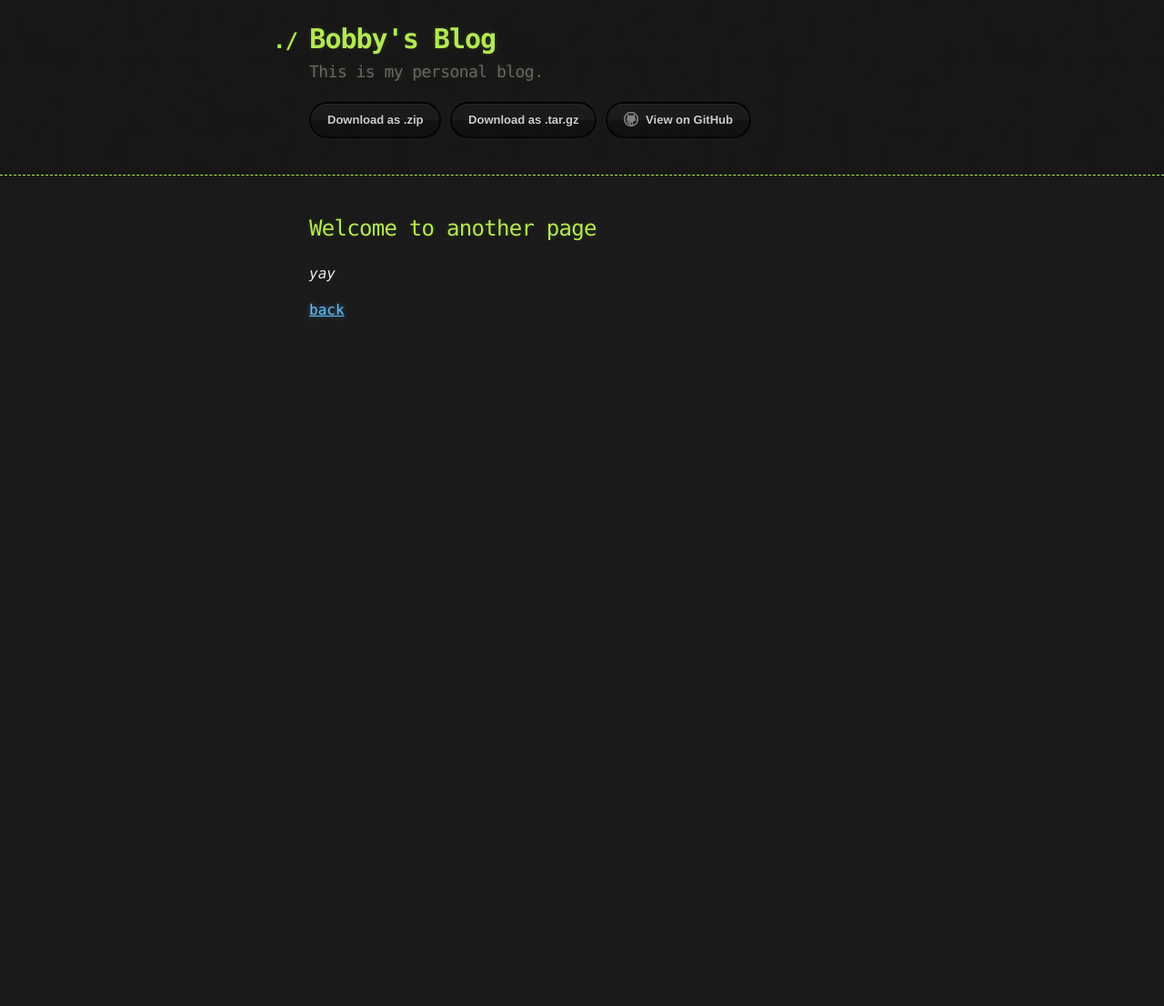
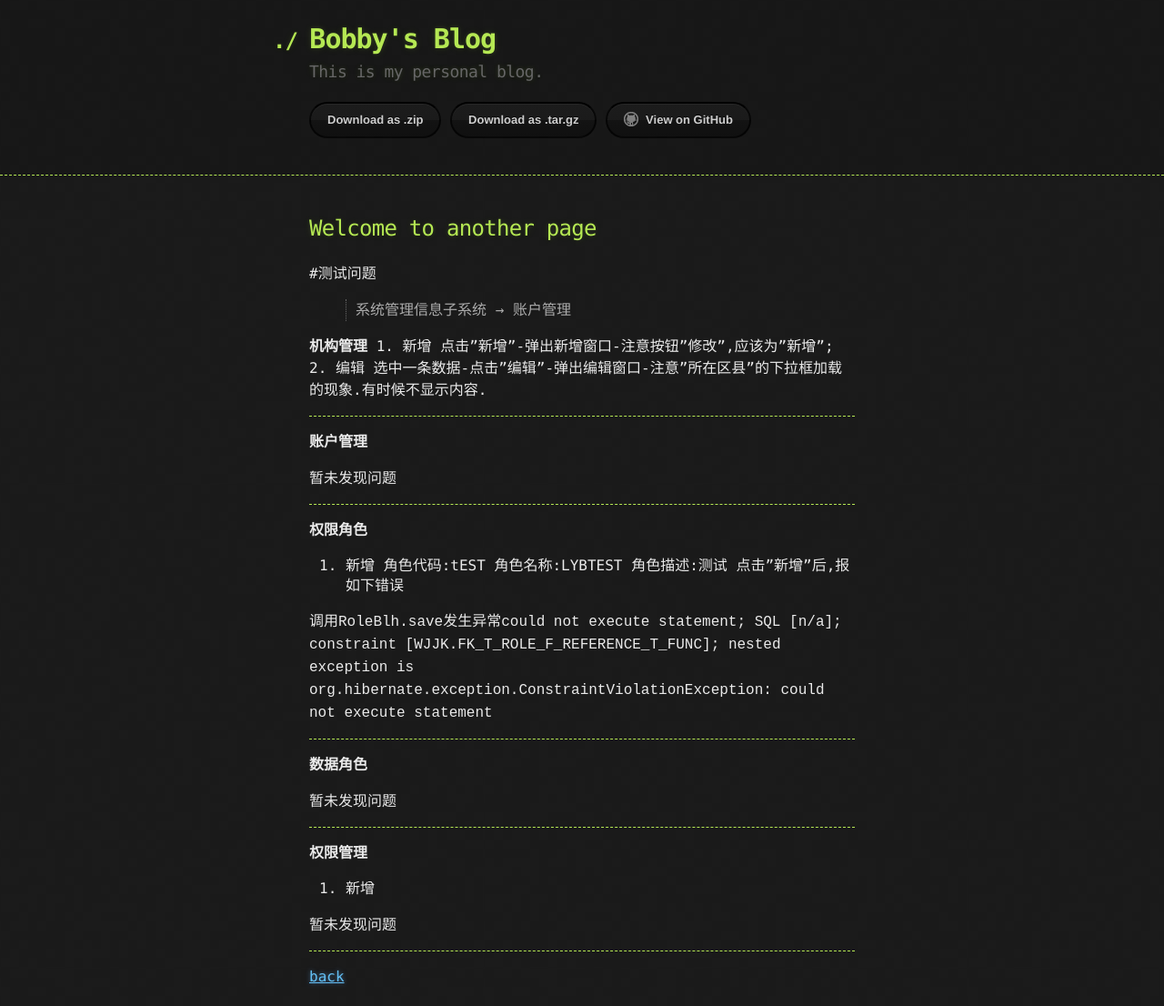
Before and after one commit to bobo159357456/bobo.github.io, a Jekyll site: the page built from another-page.md, in a window 1280 px wide. Shown: the whole page at 91% size. Built offline with Jekyll 4.4.1, drawn with Linux system fonts in a browser that asks for light colours; our own code applies the rules of GitHub Pages for plain Markdown files; before the commit the page ends 900 px from its top, so only the background shows below that.

Commit message:
modi anothoer-page.md

````diff
--- a/another-page.md
+++ b/another-page.md
@@ -4,6 +4,53 @@ layout: default
 
 ## Welcome to another page
 
-_yay_
+#测试问题
+
+
+> 系统管理信息子系统 → 账户管理
+
+
+**机构管理**
+    1.  新增
+    点击"新增"-弹出新增窗口-注意按钮"修改",应该为"新增";
+    2.  编辑
+    选中一条数据-点击"编辑"-弹出编辑窗口-注意"所在区县"的下拉框加载的现象.有时候不显示内容.
+
+***
+
+**账户管理**
+
+暂未发现问题
+
+***
+
+**权限角色**
+
+1.  新增
+角色代码:tEST
+角色名称:LYBTEST
+角色描述:测试
+点击"新增"后,报如下错误
+
+```调用RoleBlh.save发生异常could not execute statement; SQL [n/a]; constraint [WJJK.FK_T_ROLE_F_REFERENCE_T_FUNC]; nested exception is org.hibernate.exception.ConstraintViolationException: could not execute statement
+```
+
+
+
+***
+
+**数据角色**
+
+暂未发现问题
+
+***
+
+**权限管理**
+1.  新增
+
+暂未发现问题
+
+***
+
 
 [back](./)
````
